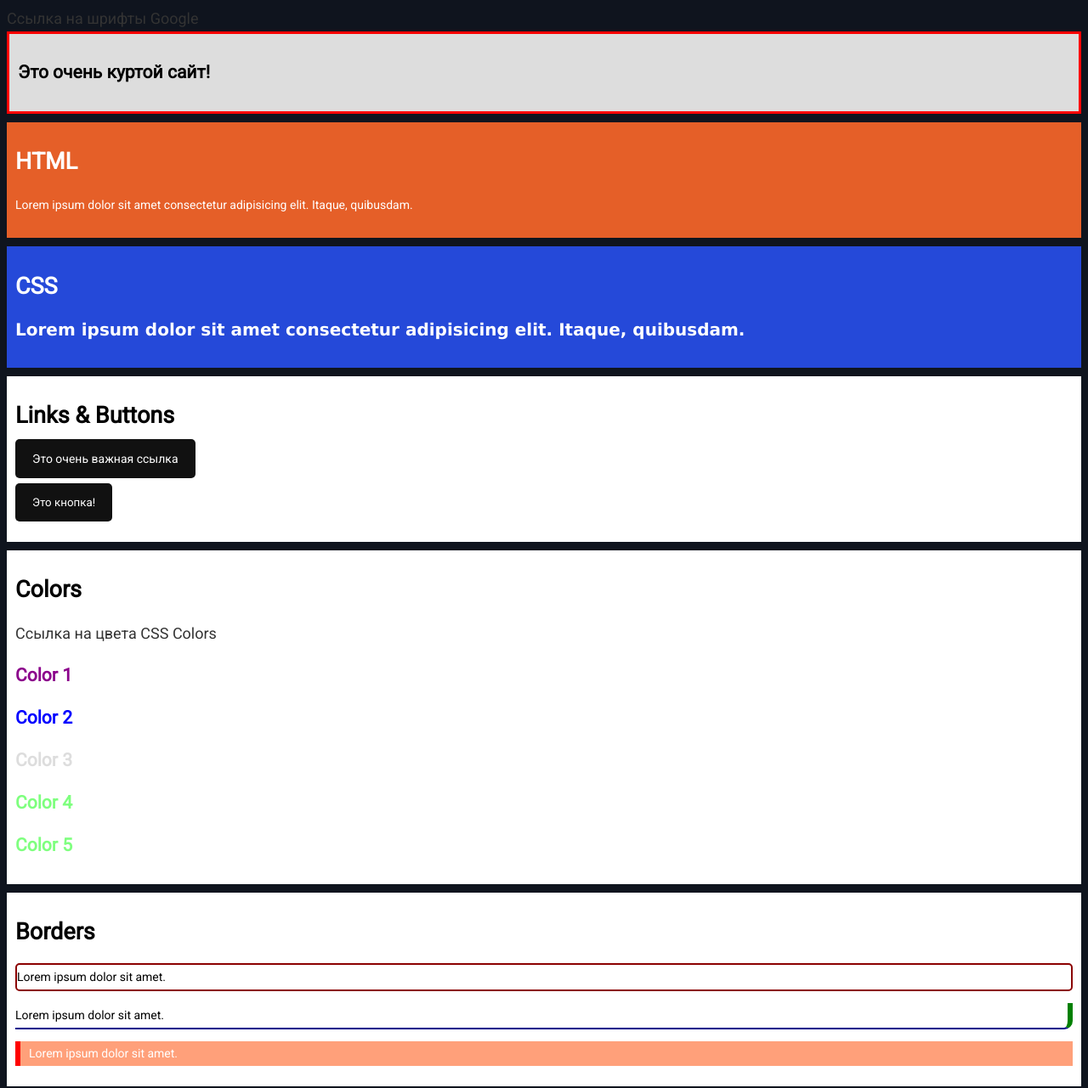
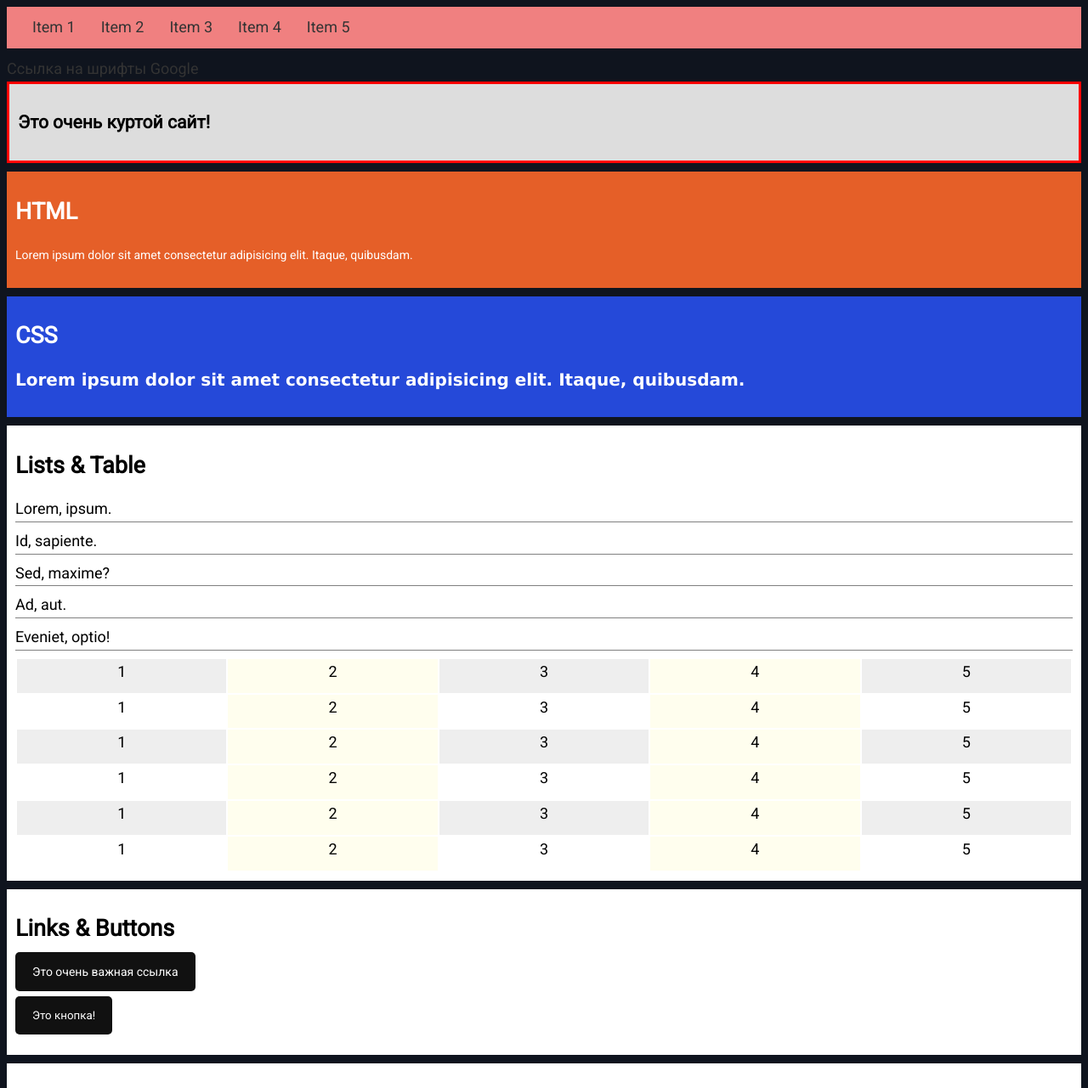
Before and after one commit to vitalyvitmens/HTML_CSS, a plain HTML site: page css-course/index.html in a window 1280 px wide. Shown: the top 1281 px of the page at 85% size. Drawn offline with Linux system fonts and the light colour scheme.

Commit message:
add data in project

```diff
--- /dev/null
+++ b/css-course/07_lists.css
@@ -0,0 +1,60 @@
+.list {
+  margin: 0;
+  padding: 0;
+  list-style: none;
+}
+
+.list li {
+  margin-bottom: 8px;
+  border-bottom: 1px solid grey;
+}
+
+.table {
+  width: 100%;
+}
+
+.table td {
+  text-align: center;
+  padding-bottom: 10px;
+}
+.table td:hover {
+  background: #eeefff;
+}
+
+/* .table tr:nth-child(even) {
+  background: #eee;
+} */
+
+.table tr:nth-child(odd) {
+  background: #eee;
+}
+
+.table td:nth-child(2), .table td:nth-child(4) {
+  background: #fffeee;
+}
+
+.navbar {
+  background: lightcoral;
+  /* padding: 10px 20px; */
+  margin-bottom: 10px;
+}
+
+.navbar ul {
+  list-style: none;
+  margin: 0;
+  padding: 0;
+  display: flex;
+  padding: 0 20px;
+}
+
+.navbar ul li {
+  margin-right: 10px;
+  padding: 10px;
+}
+.navbar ul li:hover {
+  background: #ea6767;
+}
+
+.navbar ul li:last-child {
+  margin-right: 0;
+}
--- a/css-course/index.html
+++ b/css-course/index.html
@@ -18,8 +18,21 @@
     <link rel="stylesheet" href="03_colors.css" />
     <link rel="stylesheet" href="04_borders.css" />
     <link rel="stylesheet" href="06_links.css" />
+    <link rel="stylesheet" href="07_lists.css">
   </head>
   <body>
+
+    <nav class="navbar">
+      <!-- ul>(li>a{Item $})*5 -->
+      <ul>
+        <li><a href="#">Item 1</a></li>
+        <li><a href="#">Item 2</a></li>
+        <li><a href="#">Item 3</a></li>
+        <li><a href="#">Item 4</a></li>
+        <li><a href="#">Item 5</a></li>
+      </ul>
+    </nav>
+
     <a href="https://fonts.google.com/" target="_blank"
       >Ссылка на шрифты Google</a
     >
@@ -41,6 +54,65 @@
         Lorem ipsum dolor sit amet consectetur adipisicing elit. Itaque,
         quibusdam.
       </p>
+    </div>
+
+    <div class="card">
+      <h2>Lists & Table</h2>
+
+      <!-- ul.list>(lorem2)*5 -->
+      <ul class="list">
+        <li>Lorem, ipsum.</li>
+        <li>Id, sapiente.</li>
+        <li>Sed, maxime?</li>
+        <li>Ad, aut.</li>
+        <li>Eveniet, optio!</li>
+      </ul>
+
+      <table class="table">
+        <!-- (tr>(td{$})*5)*6 -->
+        <tr>
+          <td>1</td>
+          <td>2</td>
+          <td>3</td>
+          <td>4</td>
+          <td>5</td>
+        </tr>
+        <tr>
+          <td>1</td>
+          <td>2</td>
+          <td>3</td>
+          <td>4</td>
+          <td>5</td>
+        </tr>
+        <tr>
+          <td>1</td>
+          <td>2</td>
+          <td>3</td>
+          <td>4</td>
+          <td>5</td>
+        </tr>
+        <tr>
+          <td>1</td>
+          <td>2</td>
+          <td>3</td>
+          <td>4</td>
+          <td>5</td>
+        </tr>
+        <tr>
+          <td>1</td>
+          <td>2</td>
+          <td>3</td>
+          <td>4</td>
+          <td>5</td>
+        </tr>
+        <tr>
+          <td>1</td>
+          <td>2</td>
+          <td>3</td>
+          <td>4</td>
+          <td>5</td>
+        </tr>
+      </table>
     </div>
 
     <div class="card">
--- a/html-course/styles.css
+++ b/html-course/styles.css
@@ -36,6 +36,7 @@ body {
 }
 
 .table {
+  width: 100%;
   border: 2px solid black;
   border-radius: 5px;
 }
@@ -44,7 +45,24 @@ body {
 td {
   border: 2px solid purple;
   border-radius: 5px;
-  padding: 15px 20px;
+  padding: 10px;
+}
+
+.table th {
+  background: rgb(240, 191, 191);
+}
+
+.table td:hover {
+  background: #eeefff;
+}
+
+.table td:nth-child(2),
+.table td:nth-child(3) {
+  text-align: center;
+}
+
+.table tr:nth-child(odd) {
+  background: #e5ffe7;
 }
 
 .card {
@@ -65,8 +83,8 @@ td {
   background: #ffe5e5;
 }
 
-.bg-green {
-  background: #e5ffe7;
+.bg-green li:hover {
+  background: #eeefff;
 }
 
 a {
@@ -94,3 +112,23 @@ a:visited {
 .btn:hover {
   opacity: 0.8;
 }
+
+.list {
+  padding: 0 20px;
+}
+
+.list li {
+  color: #86898f;
+  margin-bottom: 10px;
+}
+
+.link-list {
+  list-style: none;
+  padding: 0;
+}
+
+.link-list li {
+  margin-bottom: 10px;
+  border-bottom: 1px solid #ccc;
+  padding-bottom: 5px;
+}
```
Also changed, not shown: html-course/index.html (+2 -2 lines).
